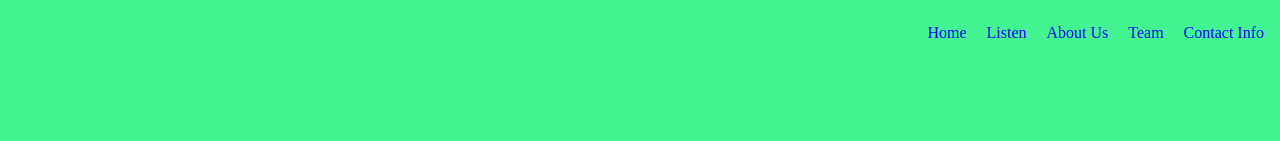
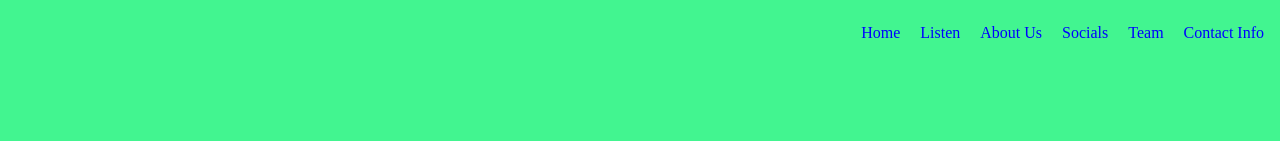
Before and after one commit to BarbaricChaff40/Unphilosophical, a plain HTML site: page index.html in a window 1280 px wide. Shown: the top 141 px of the page. Drawn offline with Linux system fonts and the light colour scheme.

Commit message:
Update index.html

```diff
--- a/index.html
+++ b/index.html
@@ -72,6 +72,7 @@
                 <a href="#home">Home</a>
                 <a href="#listen">Listen</a>
                 <a href="#about">About Us</a>
+		    <a href="#socials">Socials</a>
                 <a href="#team">Team</a>
                 <a href="#contect">Contact Info</a>
             </nav>
```
